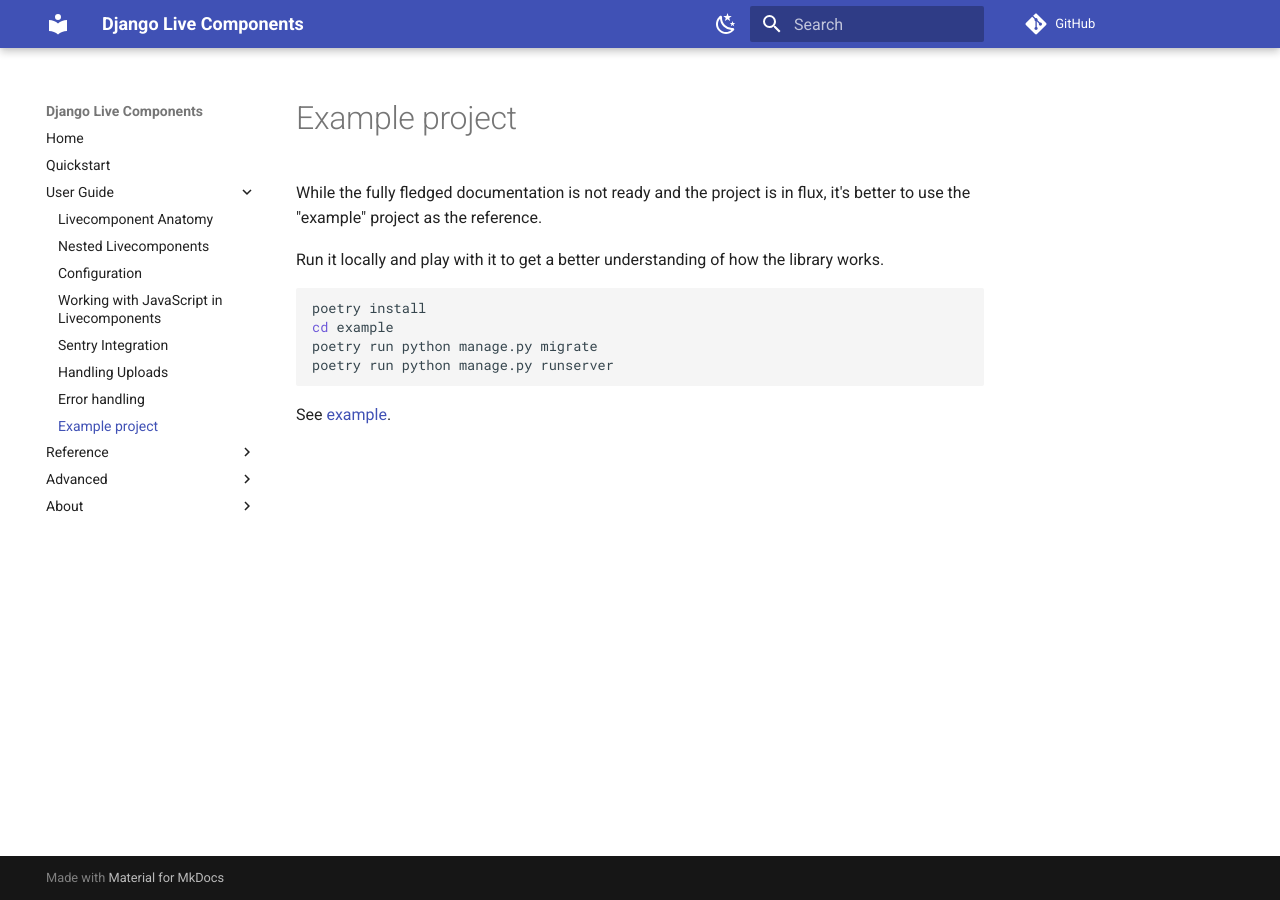
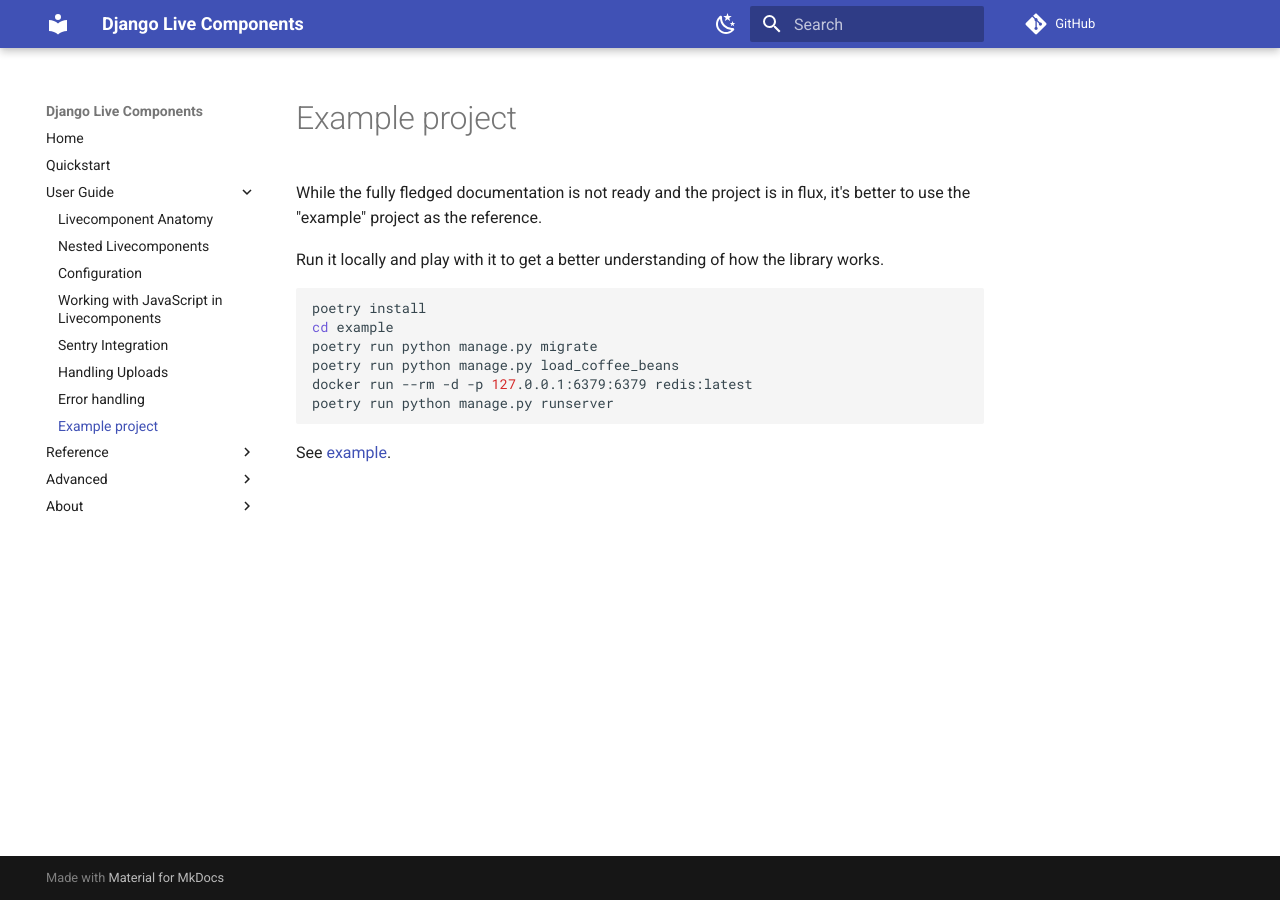
Before and after one commit to om-proptech/livecomponents, an MkDocs documentation site: the page built from docs/example_project.md, in a window 1280 px wide. Built offline with MkDocs 1.6.1 and Material for MkDocs 9.7.7, drawn with Linux system fonts in a browser that asks for light colours; comment, search, counter and statistics services are not loaded.

Commit message:
`docs/example_project.md`: Add missing `manage.py load_coffee_beans` and local Redis server (#17)
* docs/example_project.md: Add missing "manage.py load_coffee_beans"

* docs/example_project.md: Add missing local Redis server

````diff
--- a/docs/example_project.md
+++ b/docs/example_project.md
@@ -8,6 +8,8 @@
 poetry install
 cd example
 poetry run python manage.py migrate
+poetry run python manage.py load_coffee_beans
+docker run --rm -d -p 127.0.0.1:6379:6379 redis:latest
 poetry run python manage.py runserver
 ```
 
````
